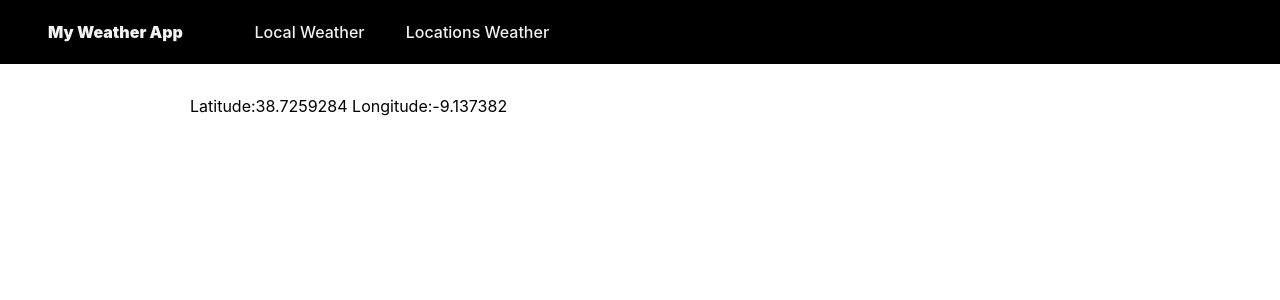
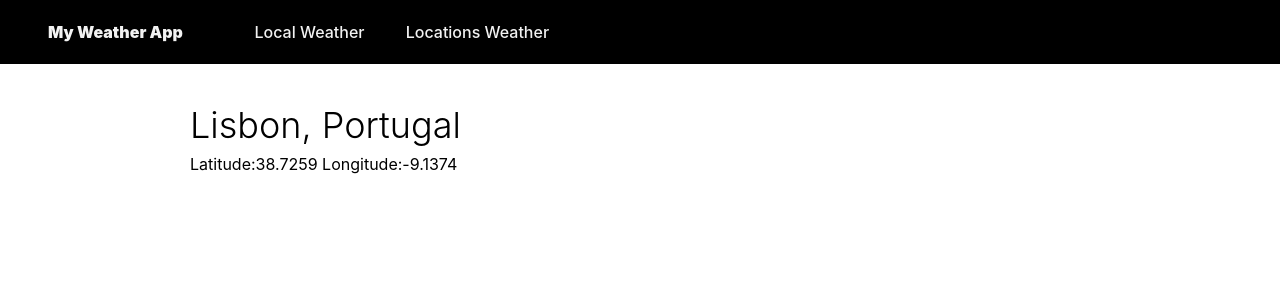
Before and after one commit to esdrubal/weather_app, a Next.js app: page / in a window 1280 px wide. Shown: the top 300 px of the page. Built offline with nearby package versions, Linux system fonts and the light colour scheme; no server answers.

Commit message:
Added styles to LocationWeather.tsx

```diff
--- a/package.json
+++ b/package.json
@@ -11,6 +11,7 @@
   "dependencies": {
     "@reduxjs/toolkit": "^1.8.6",
     "@types/styled-components": "^5.1.26",
+    "axios": "^1.1.3",
     "country-state-city": "^3.1.2",
     "next": "12.3.1",
     "react": "18.2.0",
--- a/src/components/LocationWeather.tsx
+++ b/src/components/LocationWeather.tsx
@@ -1,33 +1,98 @@
 import { useAppSelector, useAppDispatch } from '../redux/hooks';
 import React, { useEffect } from 'react';
-import { setCurrentLocationCoordinates, fetchLocation } from '../redux/slices/weather'
+import axios from 'axios'
+import styled from 'styled-components'
+import { setCurrentLocationCoordinates, setLocationDetails } from '../redux/slices/weather'
 
 
 interface Props {
   locationId: number
 }
 
+const CityCountry = styled.div`
+  font-size: 36px;
+  font-weight: 300;
+  padding: 0.2em 0;`
+
+
+const MainTemp = styled.div`
+  font-size: 36px;
+  font-weight: 300;
+  padding: 0.2em 0;`
+
+const WeatherDescription = styled.div`
+  font-weight: 500;`
+
+const WeatherItemList = styled.ul`
+  list-style: none;
+  padding: 1em 0;
+  margin: 0;`
+
 const LocationWeather: React.FC<Props> = (props) => {
 
   const locationState = useAppSelector((state) => state.weather.locations.find(l => l.id === props.locationId));
+  const locationDetailsState = useAppSelector((state) => state.weather.locationsDetails.find(l => l.locationId === props.locationId));
+
   const dispatch = useAppDispatch()
 
+  const apiKey = "525bead844cbf126aaec797bd62d44f7"
+
+  const fetchLocationWeather = (latitude: number, longitude: number) => {
+    axios.get(`https://api.openweathermap.org/data/2.5/weather?lat=${latitude}&lon=${longitude}&appid=${apiKey}`)
+      .then(function(result){
+        dispatch(setLocationDetails({
+          locationId: props.locationId,
+          temperature: result.data.main.temp,
+          temperatureFeelsLike: result.data.main.feels_like,
+          airPressure: result.data.main.pressure,
+          humidity: result.data.main.humidity,
+          visibility: result.data.visibility,
+          description: result.data.weather[0].description
+        }))
+      });
+  }
+
+  const kelvinToCelsius = (temp: number) => {
+    return temp - 273.15
+  }
+
+  const capitalizeFirstChar = (str:string) => {
+    return str.charAt(0).toUpperCase() + str.slice(1)
+  }
+
+  const round = (value:number, precision:number) => {
+    var multiplier = Math.pow(10, precision || 0);
+    return Math.round(value * multiplier) / multiplier;
+  }
 
   useEffect(() => {
     if (props.locationId === 0 && "geolocation" in navigator) {
       navigator.geolocation.getCurrentPosition(function(position) {
         dispatch(setCurrentLocationCoordinates({latitude: position.coords.latitude, longitude: position.coords.longitude}))
-        dispatch(fetchLocation(props.locationId))
+        fetchLocationWeather(position.coords.latitude, position.coords.longitude)
       });
       return
     }
 
-    dispatch(fetchLocation(props.locationId))
-  });
+    if (locationState)
+      fetchLocationWeather(locationState!.latitude, locationState!.longitude)
+  }, [locationState]);
 
   return (
     <div>
-      Latitude:{locationState?.latitude} Longitude:{locationState?.longitude}
+      <CityCountry>{capitalizeFirstChar(locationState!.city)}, {capitalizeFirstChar(locationState!.country)}</CityCountry>
+      Latitude:{round(locationState!.latitude, 4)} Longitude:{round(locationState!.longitude, 4)}
+      { locationDetailsState &&
+        <div>
+          <MainTemp>{round(kelvinToCelsius(locationDetailsState!.temperature),1)}°C</MainTemp>
+          <WeatherDescription>Feels like {round(kelvinToCelsius(locationDetailsState!.temperatureFeelsLike),1)}°C. {capitalizeFirstChar(locationDetailsState!.description)}.</WeatherDescription>
+          <WeatherItemList>
+            <li>Pressure: {locationDetailsState!.airPressure}hPa</li>
+            <li>Visibility: {locationDetailsState!.visibility}m</li>
+            <li>Humidity: {locationDetailsState!.humidity}%</li>
+          </WeatherItemList>
+        </div>
+      }
     </div>
   );
 };
--- a/src/redux/slices/weather.ts
+++ b/src/redux/slices/weather.ts
@@ -9,10 +9,21 @@ interface WeatherLocation {
   country: string
 }
 
+interface WeatherLocationDetails {
+  locationId: number,
+  temperature: number,
+  temperatureFeelsLike: number,
+  description: string,
+  humidity: number,
+  airPressure: number,
+  visibility: number
+}
+
 // Define a type for the slice state
 interface WeatherState {
   locationCounter: number,
   locations: Array<WeatherLocation>,
+  locationsDetails: Array<WeatherLocationDetails>,
   lastLocationId: number
 }
 
@@ -31,14 +42,15 @@ const defaultLocation: WeatherLocation = {
   id: 0,
   latitude: 38.7259284,
   longitude: -9.137382,
-  city: '',
-  country: ''
+  city: 'Lisbon',
+  country: 'Portugal'
 }
 
 // Define the initial state using that type
 const initialState: WeatherState = {
   locationCounter: 1,
   locations: [defaultLocation],
+  locationsDetails: [],
   lastLocationId: 0
 }
 
@@ -47,8 +59,10 @@ export const weatherSlice = createSlice({
   // `createSlice` will infer the state type from the `initialState` argument
   initialState,
   reducers: {
-    fetchLocation: (state, action: PayloadAction<number>) => {
-      console.log("Fetch location")
+    setLocationDetails: (state, action: PayloadAction<WeatherLocationDetails>) => {
+      const newLocations = state.locationsDetails.filter(locationDetails => locationDetails.locationId !== action.payload.locationId)
+      newLocations.push(action.payload)
+      state.locationsDetails = newLocations
     },
     addLocation: (state, action: PayloadAction<AddLocationPayload>) => {
       state.lastLocationId += 1
@@ -57,7 +71,7 @@ export const weatherSlice = createSlice({
       var longitude = 0
       var latitude = 0
       var cityName = ''
-      console.log(country)
+
       if(action.payload.stateCode === '') {
         longitude = Number(country.longitude)
         latitude = Number(country.latitude)
@@ -98,6 +112,6 @@ export const weatherSlice = createSlice({
   },
 })
 
-export const { fetchLocation, addLocation, removeLocation, setCurrentLocationCoordinates } = weatherSlice.actions
+export const { setLocationDetails, addLocation, removeLocation, setCurrentLocationCoordinates } = weatherSlice.actions
 
 export default weatherSlice.reducer
```
Also changed, not shown: 1 other file (tests, documents, lock files or other folders).
